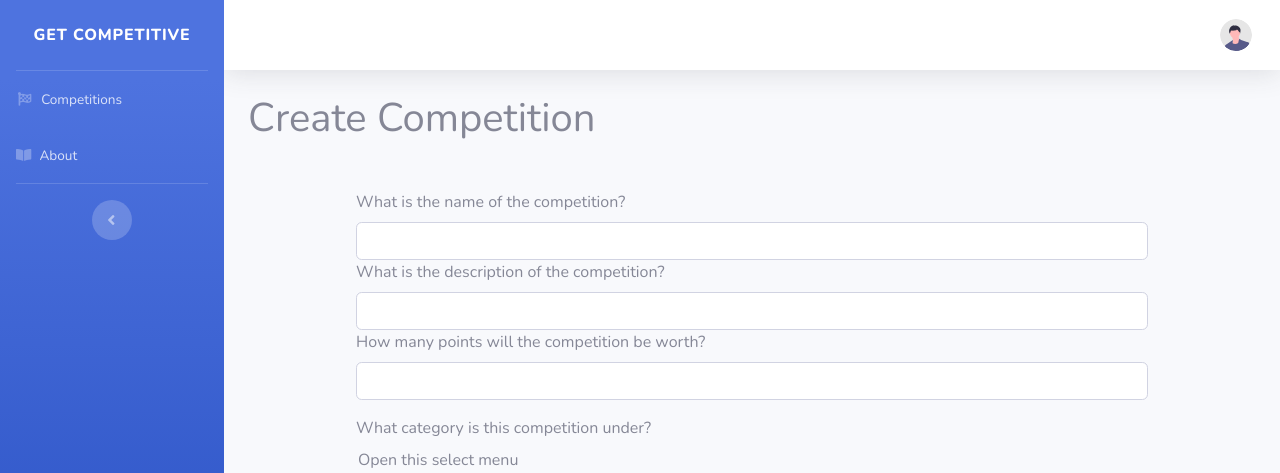
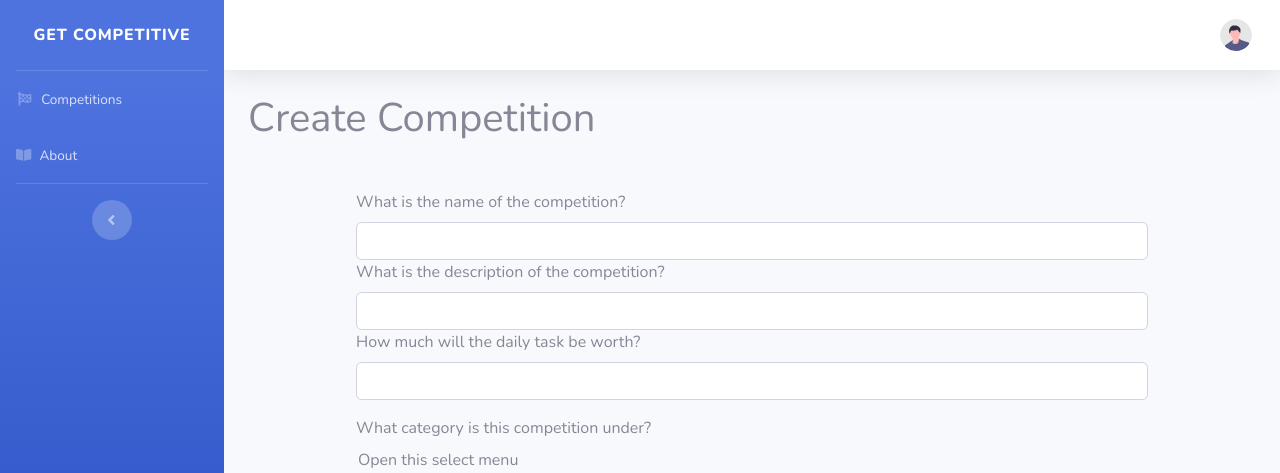
Before and after one commit to jnoahjohnson/CompetitionWebsite, a Django app: page /competitions/create/ in a window 1280 px wide. Shown: the top 473 px of the page. Run offline with Django 3.2, Linux system fonts and the light colour scheme; data that the repository does not hold is empty; some libraries are stand-ins or nearby versions.

Commit message:
Fix add page

```diff
--- a/templates/competitions/edit_competition.html
+++ b/templates/competitions/edit_competition.html
@@ -31,7 +31,7 @@
       />
 
       <label class="form-label" for="competition_points"
-        >How many points will the daily task be worth?</label
+        >How much will the daily task be worth?</label
       >
       <input
         id="competition_points"
--- a/templates/competitions/new_competition.html
+++ b/templates/competitions/new_competition.html
@@ -29,7 +29,7 @@
     />
 
     <label class="form-label" for="competition_points"
-      >How many points will the competition be worth?</label
+      >How much will the daily task be worth?</label
     >
     <input
       id="competition_points"
```
